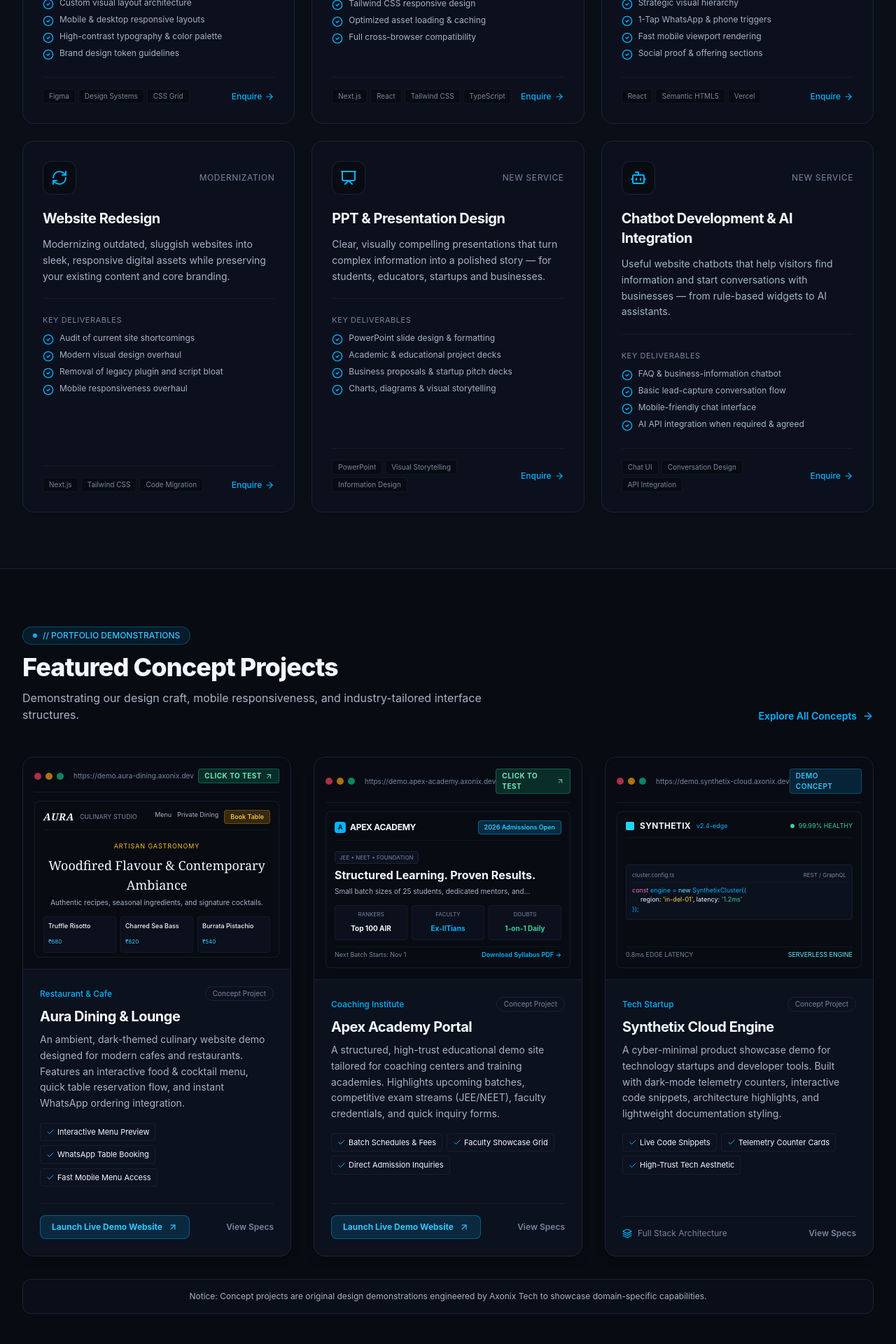
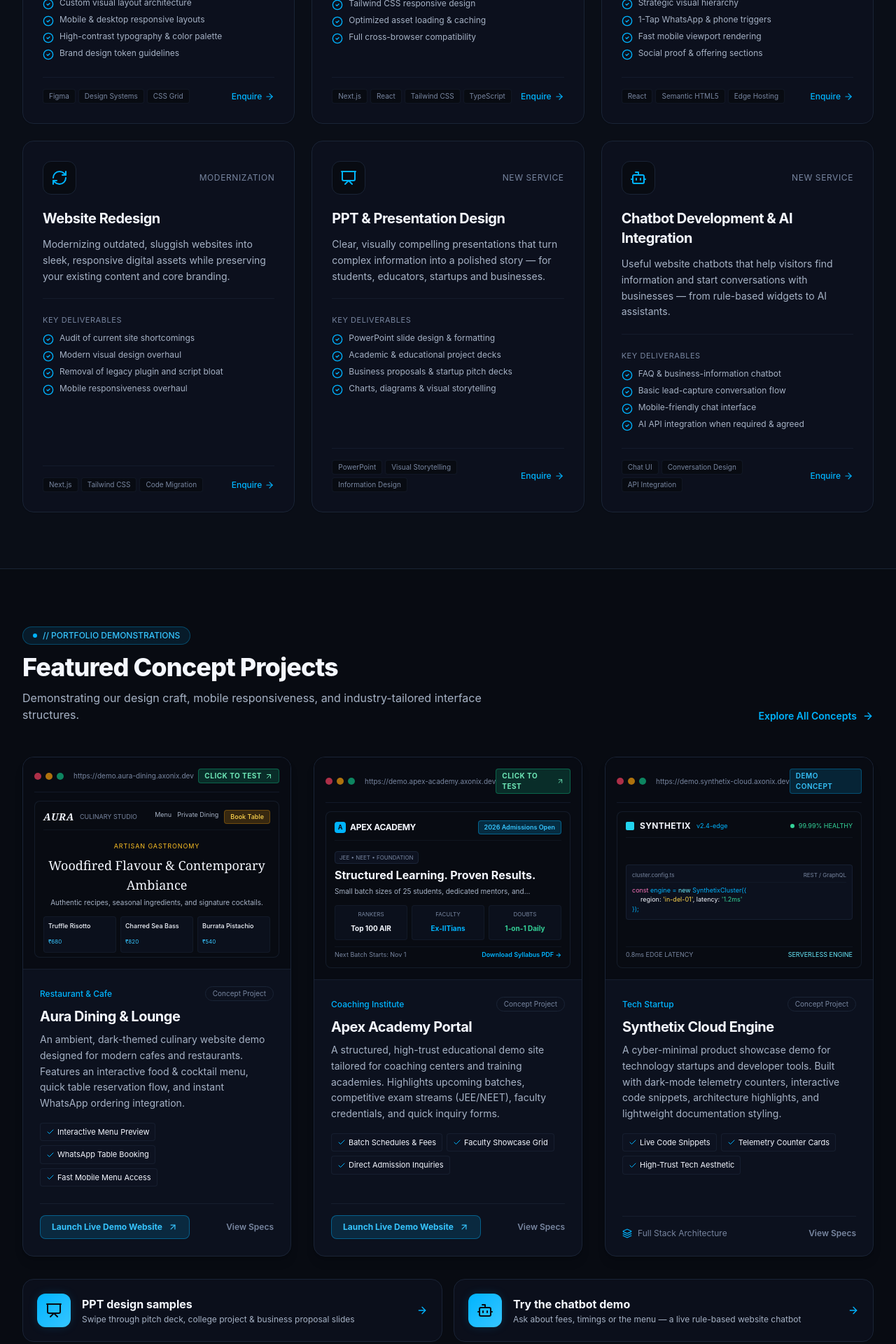
Before and after one commit to axonixtech01-cpu/axonix-tech, a Next.js app: page / in a window 1280 px wide. Shown: the part 1760-3680 px from the top of the page at 70% size. Built offline with nearby package versions, Linux system fonts and the light colour scheme; no server answers.

Commit message:
Update page.tsx

```diff
--- a/app/page.tsx
+++ b/app/page.tsx
@@ -10,6 +10,8 @@ import { PricingSection } from '@/components/PricingSection';
 import { NeuralBackground } from '@/components/NeuralBackground';
 import { RotatingWords } from '@/components/RotatingWords';
 import { ServicesMarquee } from '@/components/ServicesMarquee';
+import { SamplesStrip } from '@/components/SamplesStrip';
+import { FAQSection } from '@/components/FAQSection';
 import {
   ArrowRight,
   Sparkles,
@@ -75,7 +77,7 @@ const FEATURED_SERVICES: ServiceItem[] = [
       'Fast mobile viewport rendering',
       'Social proof & offering sections'
     ],
-    techStack: ['React', 'Semantic HTML5', 'Vercel']
+    techStack: ['React', 'Semantic HTML5', 'Edge Hosting']
   },
   {
     id: 'redesign',
@@ -214,6 +216,7 @@ export default function HomePage() {
               <div className="hero-enter hero-d3 flex justify-center lg:justify-start">
                 <a
                   href="#pricing"
+                  data-umami-event="hero-price-pill"
                   className="group inline-flex items-center gap-2 rounded-full border border-amber-400/30 bg-amber-400/[0.08] px-4 py-1.5 text-xs sm:text-sm text-axon-muted transition-colors hover:border-amber-400/60"
                 >
                   <Tag className="h-3.5 w-3.5 text-amber-300" aria-hidden="true" />
@@ -230,6 +233,7 @@ export default function HomePage() {
                 <Link
                   href="/contact"
                   data-ripple
+                  data-umami-event="hero-start-project"
                   className="btn-shine w-full sm:w-auto inline-flex items-center justify-center gap-2 rounded-lg bg-axon-blue px-7 py-3.5 text-base font-semibold text-axon-bg shadow-glow-sm transition-all duration-200 hover:bg-axon-accent hover:shadow-glow-md active:scale-98"
                 >
                   <span>Start a Project</span>
@@ -353,6 +357,9 @@ export default function HomePage() {
             ← Swipe to explore the live demos →
           </p>
 
+          {/* Presentation samples + chatbot demo */}
+          <SamplesStrip className="mt-8" />
+
           <div className="mt-8 rounded-xl border border-axon-border bg-axon-surface/50 p-4 text-center text-xs text-axon-muted font-mono">
             <span>Notice: Concept projects are original design demonstrations engineered by Axonix Tech to showcase domain-specific capabilities.</span>
           </div>
@@ -365,7 +372,10 @@ export default function HomePage() {
       {/* 5. PROCESS SECTION */}
       <ProcessSection />
 
-      {/* 6. FINAL CONTACT CTA SECTION */}
+      {/* 6. FAQ */}
+      <FAQSection limit={6} />
+
+      {/* 7. FINAL CONTACT CTA SECTION */}
       <section className="relative py-20 bg-axon-surface border-t border-axon-border overflow-hidden">
         {/* Subtle radial glow */}
         <div className="absolute inset-0 radial-glow pointer-events-none" />
```
